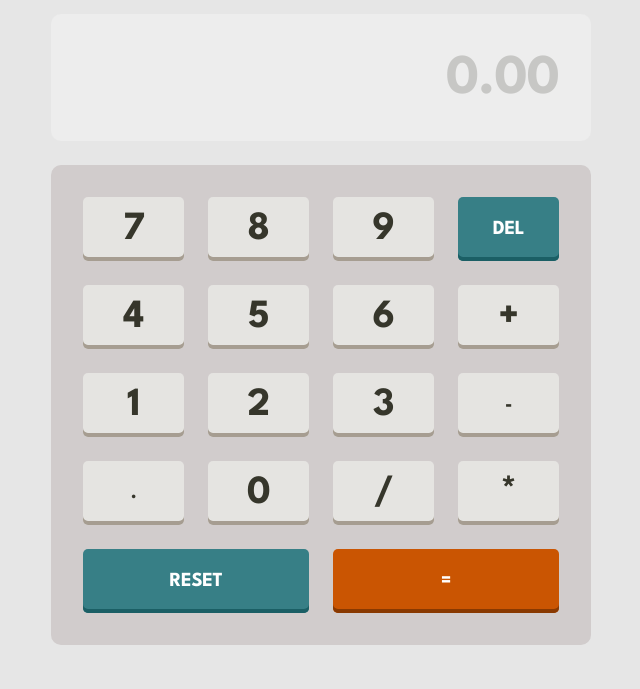
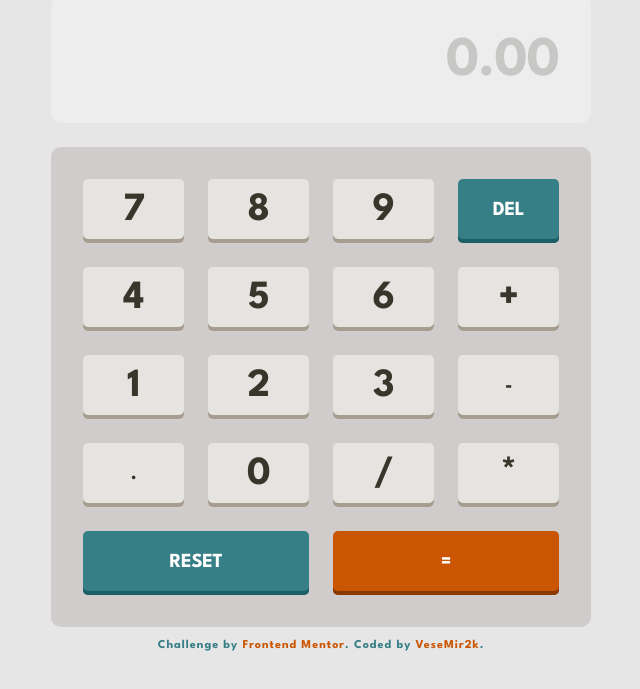
Before and after one commit to VeseMir2k/calculator-app, a website built with Vite: page index.html in a window 1280 px wide. Shown: the part 105-794 px from the top of the page, without its empty margins (319-959 px from the left). Built offline with nearby package versions, Linux system fonts and the light colour scheme.

Commit message:
Add footer element to index.html file

```diff
--- a/index.html
+++ b/index.html
@@ -153,6 +153,15 @@
         </button>
       </div>
     </main>
+    <footer class="text-center text-size-1 text-key-2">
+      Challenge by
+      <a
+        class="text-key-3"
+        href="https://www.frontendmentor.io?ref=challenge"
+        target="_blank"
+        >Frontend Mentor</a
+      >. Coded by <a class="text-key-3" href="#">VeseMir2k</a>.
+    </footer>
     <script type="module" src="/src/main.ts"></script>
   </body>
 </html>
```
